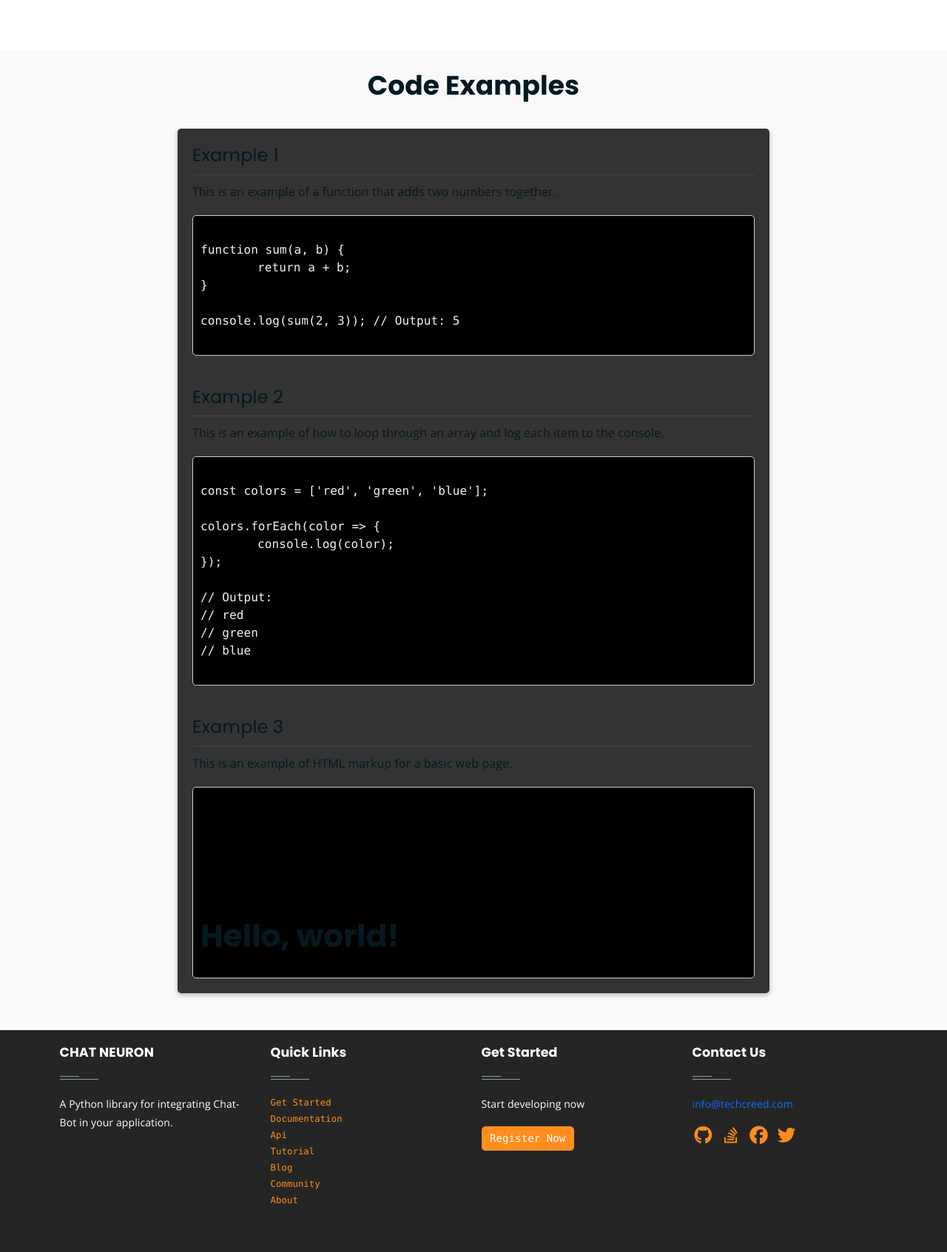
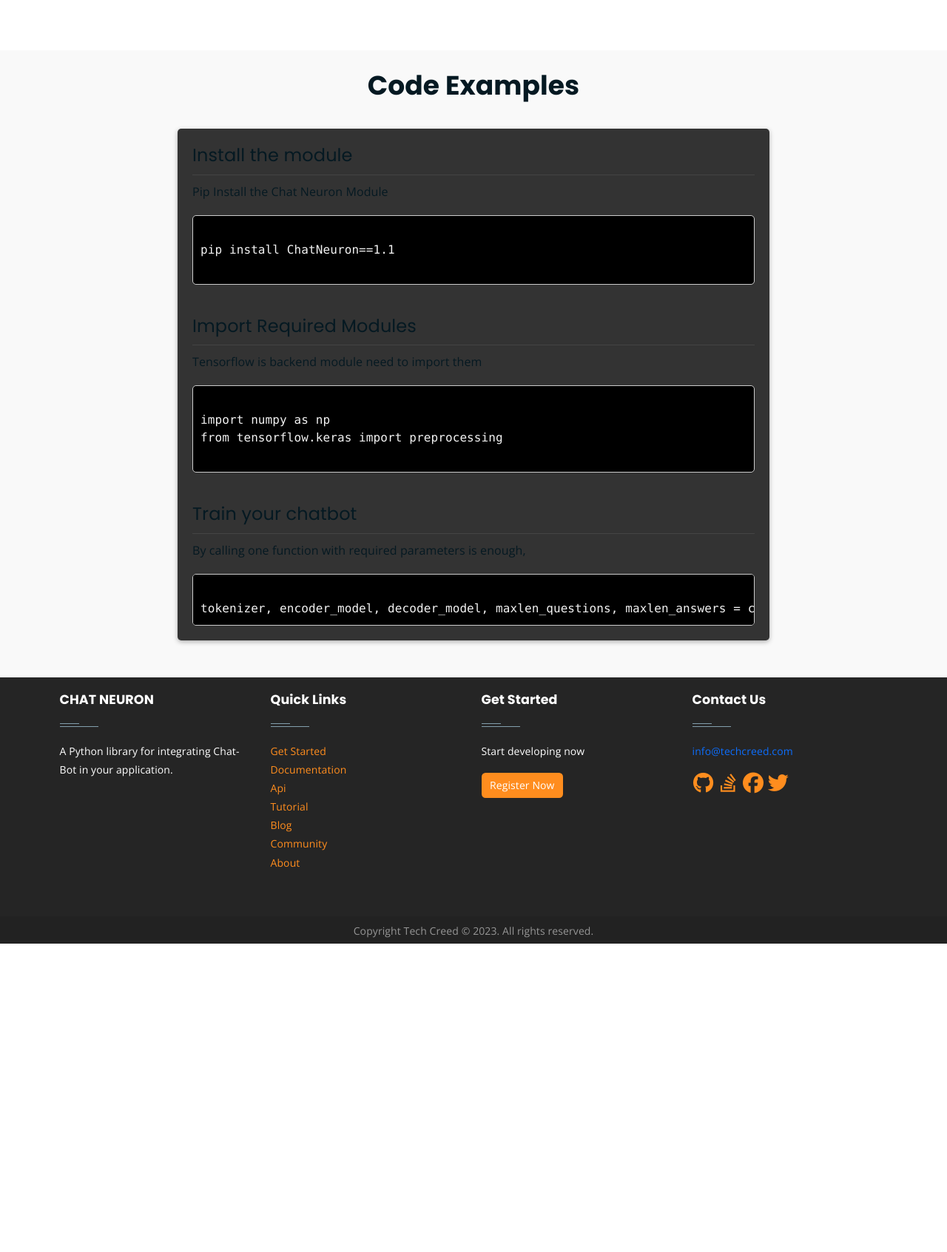
Before and after one commit to tech-creed/Chat-Neuron, a Flask app: page / in a window 1280 px wide. Shown: the part 2740-4433 px from the top of the page at 74% size. After the commit the page ends 4016 px from the top, so only its background shows below. Run offline with Flask 2, Linux system fonts and the light colour scheme; some libraries are stand-ins or nearby versions.

Commit message:
Update index.html

```diff
--- a/templates/index.html
+++ b/templates/index.html
@@ -198,44 +198,29 @@
 
 		<div class="code-container">
 			<div class="code-block">
-				<h3>Example 1</h3>
-				<p>This is an example of a function that adds two numbers together.</p>
+				<h3>Install the module</h3>
+				<p>Pip Install the Chat Neuron Module</p>
 				<pre><code class="javascript">
-function sum(a, b) {
-	return a + b;
-}
-
-console.log(sum(2, 3)); // Output: 5
+pip install ChatNeuron==1.1
 			</code></pre>
 			</div>
 
 			<div class="code-block">
-				<h3>Example 2</h3>
-				<p>This is an example of how to loop through an array and log each item to the console.</p>
+				<h3>Import Required Modules</h3>
+				<p>Tensorflow is backend module need to import them</p>
 				<pre><code class="javascript">
-const colors = ['red', 'green', 'blue'];
-
-colors.forEach(color => {
-	console.log(color);
-});
-
-// Output:
-// red
-// green
-// blue
+import numpy as np
+from tensorflow.keras import preprocessing
 			</code></pre>
 			</div>
 
 			<div class="code-block">
-				<h3>Example 3</h3>
-				<p>This is an example of HTML markup for a basic web page.</p>
+				<h3>Train your chatbot</h3>
+				<p>By calling one function with required parameters is enough,</p>
 				<pre><code class="html">
-<html>
-<head>
-	<title>My Website</title>
-</head>
-<body>
-	<h2>Hello, world!</h2>
+tokenizer, encoder_model, decoder_model, maxlen_questions, maxlen_answers = chatNeuron.build_chatbot(csvFilePath, batch, epoch, savepath)
+</code></pre>
+
 </section>
 
 	<footer id="footer" class="footer-1">
```
